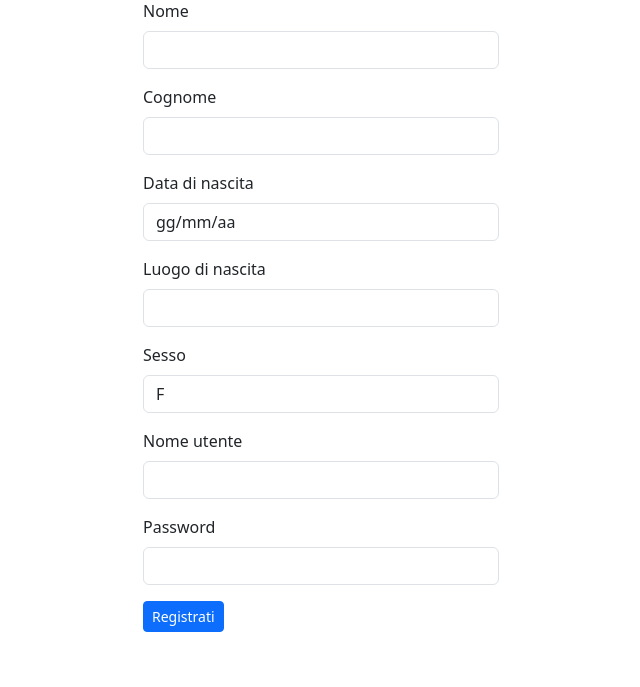
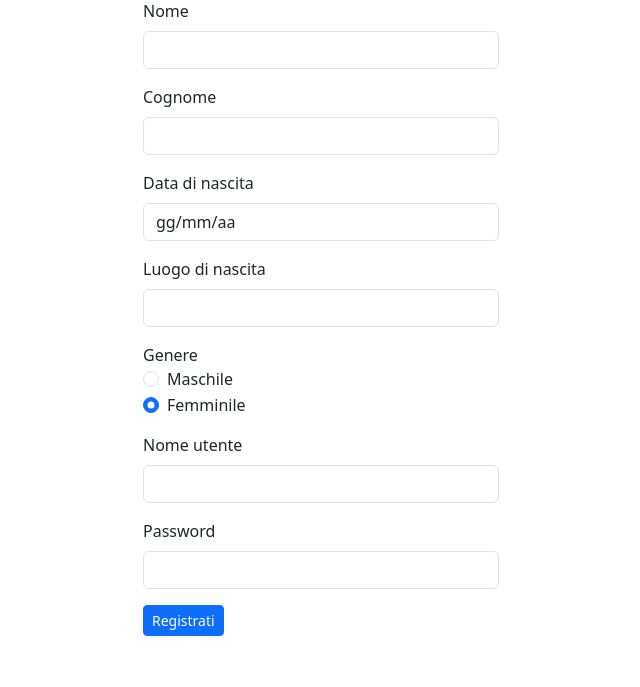
Before and after one commit to LanaDantas/corso_php_mysql_tss, a PHP site: page /corso_php_mysql_tss/create-user.php in a window 1280 px wide. Shown: the part 113-800 px from the top of the page, without its empty margins (319-959 px from the left). Run offline with PHP 8.4, Linux system fonts and the light colour scheme.

Commit message:
correzione_form-registrazione

```diff
--- a/form_in_php/create-user.php
+++ b/form_in_php/create-user.php
@@ -98,11 +98,19 @@
                      <input type="birth_place" class="form-control" name="birth_place"  id="birth_place">
                 </div>
                 <div class="mb-3">
-                <label for="gender" class="form-label">Sesso</label>
-                        <select type="gender" class="form-control" name="gender" id="gender">
-                            <option>F</option>
-                            <option>M</option>
-                        </select>
+                  <span>Genere</span>
+                  <div class="form-check">
+                    <input class="form-check-input" type="radio" name="gender" id="gender_M">
+                    <label class="form-check-label" for="gender_M">
+                      Maschile
+                    </label>
+                </div>
+                <div class="form-check">
+                    <input class="form-check-input" type="radio" name="gender" id="gender_F" checked>
+                    <label class="form-check-label" for="gender_F">
+                      Femminile
+                    </label>
+                </div>
                 </div>
                 <div class="mb-3">
                      <label for="username" class="form-label">Nome utente</label>
--- a/form_in_php/register-user.php
+++ b/form_in_php/register-user.php
@@ -4,7 +4,7 @@ $nome = filter_input(INPUT_POST,"first_name");
 $cognome = filter_input(INPUT_POST,"last_name");
 $birthday = filter_input(INPUT_POST,"birthday");
 $birthplace = filter_input(INPUT_POST,"birth_place");
-$sesso = filter_input(INPUT_POST,"gender");
+$gender = filter_input(INPUT_POST,"gender");
 $username = filter_input(INPUT_POST,"username");
 $password = filter_input(INPUT_POST,"password");
 //  print_r($_POST);
@@ -19,7 +19,7 @@ if(!$username) {
             echo "<h2>Compilare tutti i campi</h2>";
         } elseif (!$birthplace) {
             echo "<h2>Compilare tutti i campi</h2>";
-        } elseif (!$sesso) {
+        } elseif (!$gender) {
             echo "<h2>Compilare tutti i campi</h2>";
         } elseif (!$password) {
             echo "<h2>Inserire una password</h2>";
```
